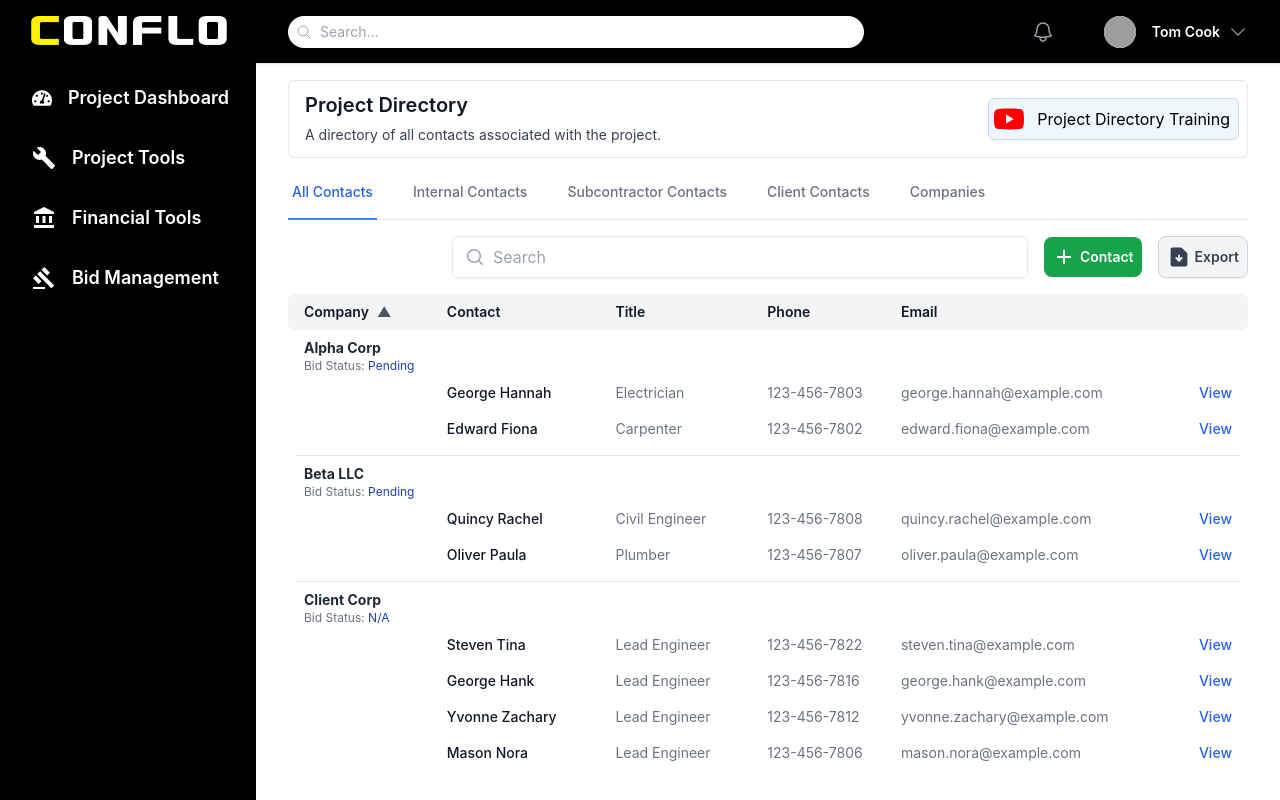
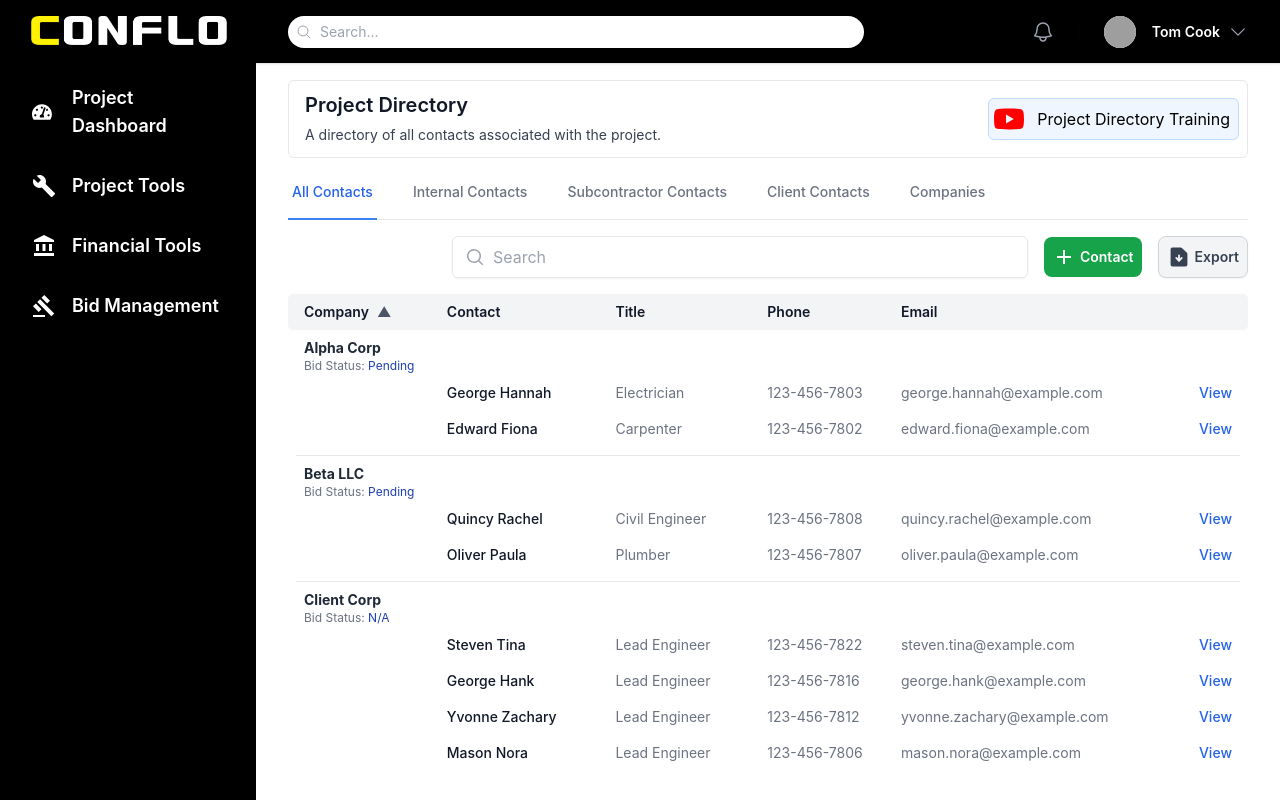
Before and after one commit to ConfloTechnologies/conflo-technologies-react-frontend, a React (Create React App) app: page /directory/project/1 in a window 1280 px wide. Built offline with nearby package versions, Linux system fonts and the light colour scheme; grey boxes are pictures that could not be loaded.

Commit message:
updates to daily log, updates to sidebar, and added logos.

```diff
--- a/src/App/layout/AppNavigation.jsx
+++ b/src/App/layout/AppNavigation.jsx
@@ -85,13 +85,7 @@ export default function AppNavigation({ inner_content }) {
           <DialogBackdrop className="fixed inset-0 transition-opacity duration-300 ease-linear" />
           <div className="fixed inset-0 flex">
           <DialogPanel className="relative mr-8 flex max-w-64 flex-1 transform transition duration-300 ease-in-out">
-          {/* <TransitionChild> */}
-                {/* <div className="absolute left-full top-0 flex w-16 justify-center pt-5 duration-300 ease-in-out">
-                  <button type="button" className="-m-2.5 p-2.5" onClick={() => setSidebarOpen(false)}>
-                    <XMarkIcon className="h-6 w-6 text-white" aria-hidden="true" />
-                  </button>
-                </div> */}
-              {/* </TransitionChild> */}
+
 
         <div className="flex grow flex-col gap-y-5 overflow-y-auto bg-black px-6  ring-white/10">
 
@@ -126,7 +120,7 @@ export default function AppNavigation({ inner_content }) {
                     setSidebarOpen(false);
                   }}
                 >
-                  <FaTachometerAlt className="mr-2 h-5 w-5 text-white" aria-hidden="true"/>
+                  <FaTachometerAlt className="mr-3 h-5 w-5 text-white" aria-hidden="true"/>
                   <span className='text-lg '>Project Dashboard</span>
                 </Link>
               </li>
@@ -251,7 +245,7 @@ export default function AppNavigation({ inner_content }) {
             to="/dashboard/project/:id"
             className={`block pb-3 text-md pl-2 font-semibold text-white hover:text-yellow-400 ${isActive('/dashboard/project/:id') ? 'text-yellow-400 underline' : ''} flex items-center space-x-2`}
           >
-                  <FaTachometerAlt className="mr-2 h-5 w-5 text-white" aria-hidden="true"/>
+                  <FaTachometerAlt className="mr-3 h-5 w-5 text-white" aria-hidden="true"/>
                   <span className='text-lg '>Project Dashboard</span>
           </Link>
         </li>
```
